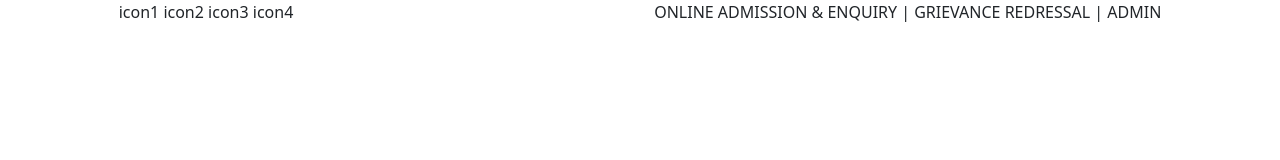
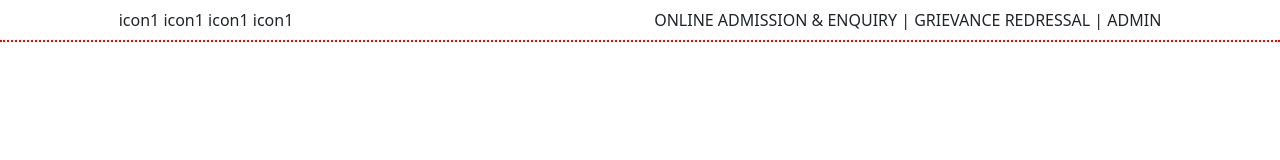
Before and after one commit to AN-AN-d-yadav/bnmc, a plain HTML site: page index.html in a window 1280 px wide. Drawn offline with Linux system fonts and the light colour scheme.

Commit message:
top header implemented

```diff
--- a/css/style.css
+++ b/css/style.css
@@ -1,3 +1,7 @@
 body{
     background-color: black;
 }
+
+.top-header{
+    border-bottom: 2px dotted red;
+}
--- a/index.html
+++ b/index.html
@@ -8,22 +8,19 @@
     <link rel="stylesheet" href="./css/bootstrap.min.css">
 </head>
 <body >
-    <div class="container-fluid">
-        <div class="row">
-            <div class="col-sm-10 mx-auto d-flex justify-content-between">
+    <div class="container-fluid ">
+        <div class="row top-header " >
+            <div class="col-sm-10 mx-auto d-flex justify-content-between py-2  ">
                 <div>
                     <span>icon1</span>
-                    <span>icon2</span>
-                    <span>icon3</span>
-                    <span>icon4</span>
+                    <span>icon1</span>
+                    <span>icon1</span>
+                    <span>icon1</span>
                 </div>
-                <div>
-                    ONLINE ADMISSION & ENQUIRY | GRIEVANCE REDRESSAL |  ADMIN
-                </div>
+                <div>ONLINE ADMISSION & ENQUIRY | GRIEVANCE REDRESSAL |  ADMIN</div>
             </div>
         </div>
     </div>
-
 
 
 
```
